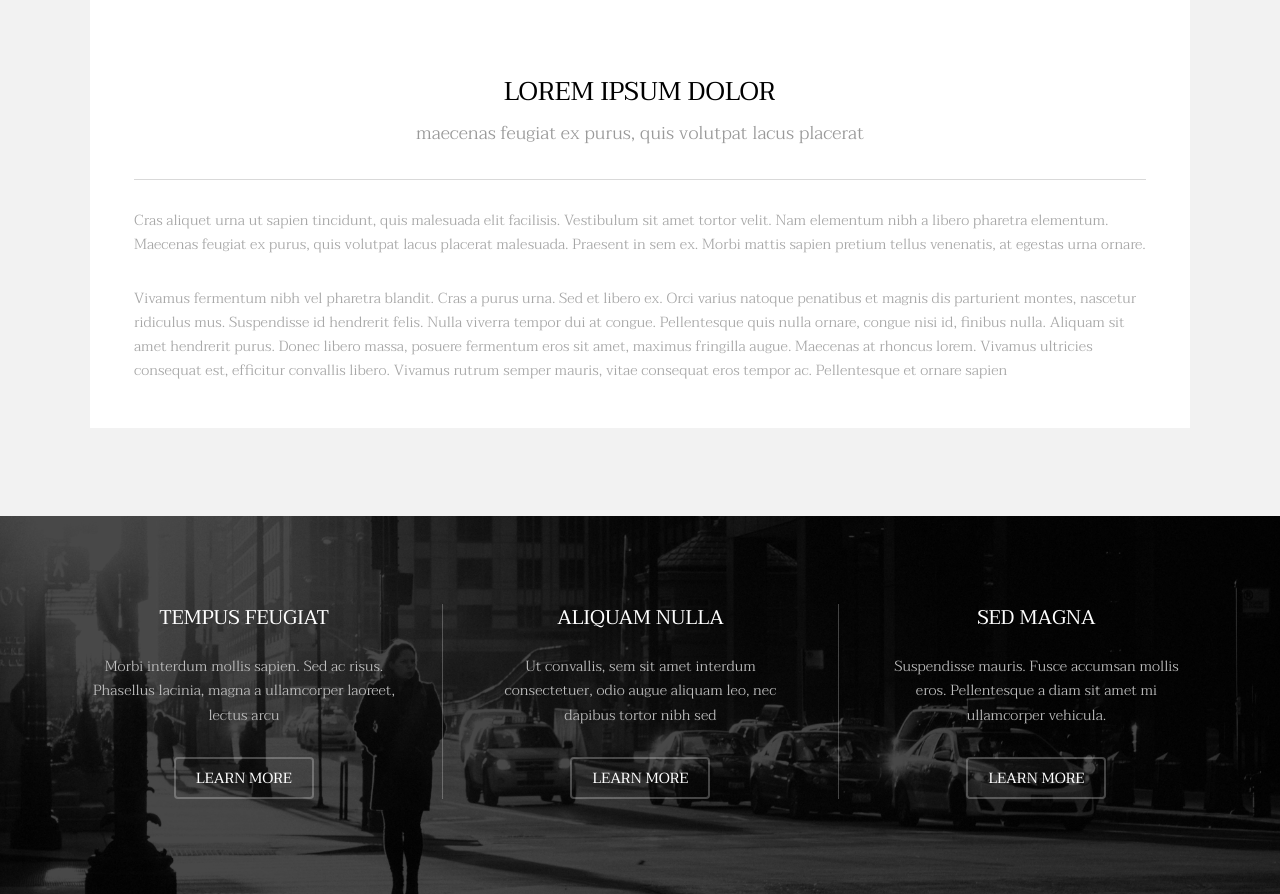
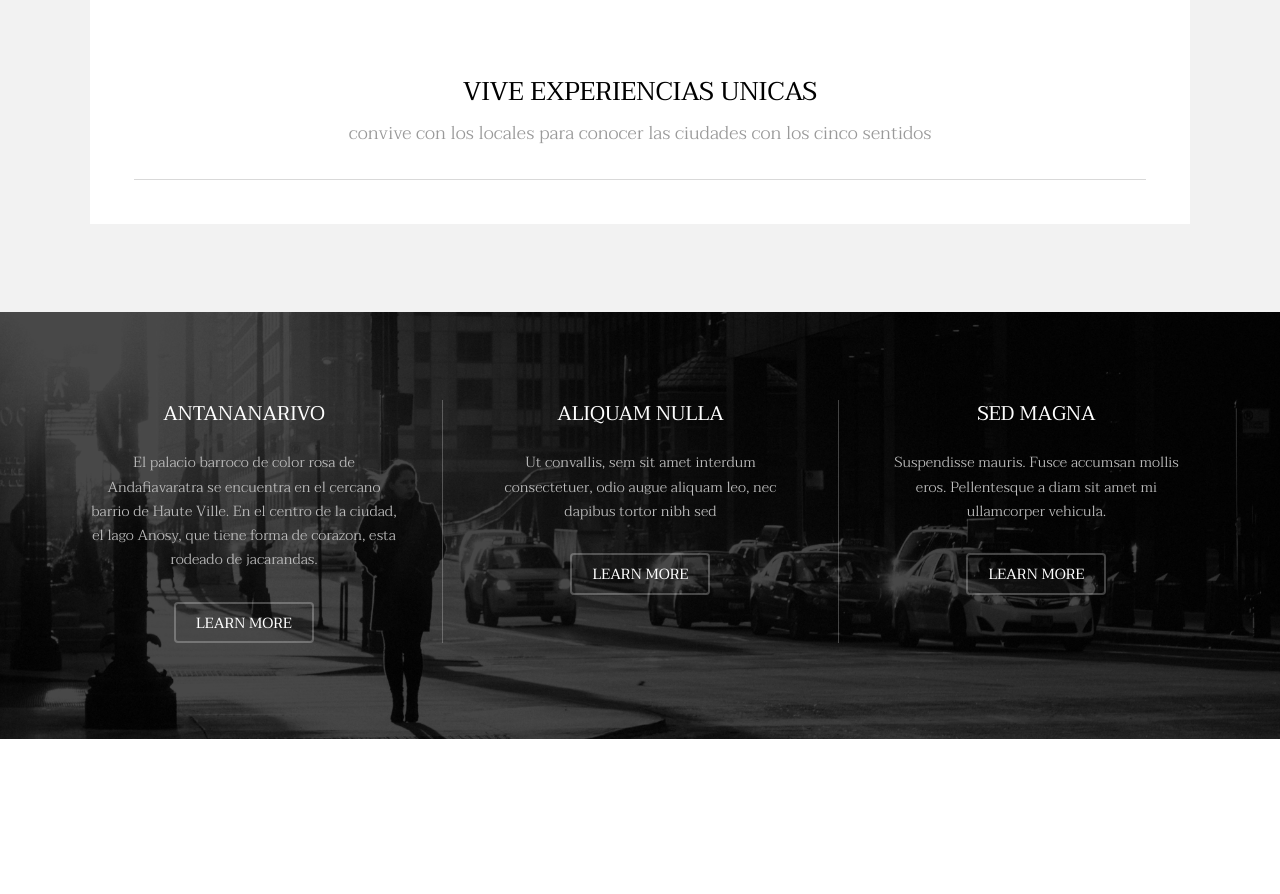
Before and after one commit to megamanoleison/practica_evaluable, a plain HTML site: page index.html in a window 1280 px wide. Shown: the part 1216-2110 px from the top of the page. After the commit the page ends 1955 px from the top, so only its background shows below. Drawn offline with Linux system fonts and the light colour scheme.

Commit message:
todos los textos que faltanpor pablo

```diff
--- a/index.html
+++ b/index.html
@@ -38,7 +38,7 @@
 				<div class="inner">
 					<h1>METROPOLITA</h1>
 					<p>Acompañanos en este viaje por los rincones de <br />
-					built by <a href="https://templated.co/">metropolis</a> queseguroque no conoceras <a href="https://templated.co/license">Creative Commons</a>.</p>
+				 <a href="https://templated.co/">metropolis</a> que segur oque no conoceras <a href="https://templated.co/license"></a>.</p>
 					<a href="#one" class="button special scrolly">SI, QUIERO</a>
 				</div>
 			</section>
@@ -53,12 +53,11 @@
 							</div>
 							<div class="content">
 								<header class="align-center">
-									<h2>Lorem ipsum dolor</h2>
-									<p>maecenas feugiat ex purus, quis volutpat lacus placerat</p>
+									<h2>VIVE EXPERIENCIAS UNICAS</h2>
+									<p>convive con los locales para conocer las ciudades con los cinco sentidos</p>
 								</header>
 								<hr />
-								<p> Cras aliquet urna ut sapien tincidunt, quis malesuada elit facilisis. Vestibulum sit amet tortor velit. Nam elementum nibh a libero pharetra elementum. Maecenas feugiat ex purus, quis volutpat lacus placerat malesuada. Praesent in sem ex. Morbi mattis sapien pretium tellus venenatis, at egestas urna ornare.</p>
-								<p>Vivamus fermentum nibh vel pharetra blandit. Cras a purus urna. Sed et libero ex. Orci varius natoque penatibus et magnis dis parturient montes, nascetur ridiculus mus. Suspendisse id hendrerit felis. Nulla viverra tempor dui at congue. Pellentesque quis nulla ornare, congue nisi id, finibus nulla. Aliquam sit amet hendrerit purus. Donec libero massa, posuere fermentum eros sit amet, maximus fringilla augue. Maecenas at rhoncus lorem. Vivamus ultricies consequat est, efficitur convallis libero. Vivamus rutrum semper mauris, vitae consequat eros tempor ac. Pellentesque et ornare sapien</p>
+
 							</div>
 						</div>
 					</div>
@@ -71,9 +70,10 @@
 					<div id="flexgrid">
 						<div>
 							<header>
-								<h3>Tempus Feugiat</h3>
+								<h3>ANTANANARIVO</h3>
 							</header>
-							<p>Morbi interdum mollis sapien. Sed ac risus. Phasellus lacinia, magna a ullamcorper laoreet, lectus arcu</p>
+							<p>El palacio barroco de color rosa de Andafiavaratra se encuentra en el cercano barrio de
+							Haute Ville. En el centro de la ciudad, el lago Anosy, que tiene forma de corazon, esta rodeado de jacarandas.</p>
 							<ul class="actions">
 								<li><a href="#" class="button alt">Learn More</a></li>
 							</ul>
```
